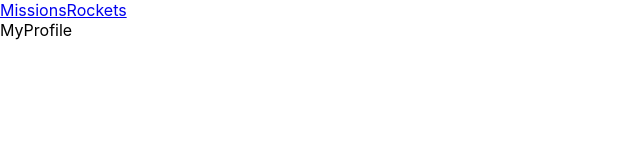
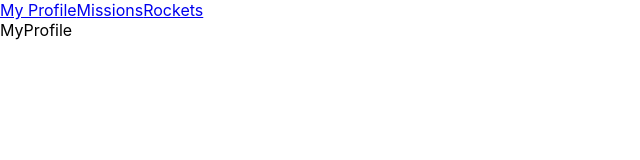
Before and after one commit to danielsafari143/space-x, a React (Create React App) app: page / in a window 1280 px wide. Shown: the top 160 px of the page, without its empty margins (0-640 px from the left). Built offline with nearby package versions, Linux system fonts and the light colour scheme; no server answers.

Commit message:
BASIC STRUCTURE

```diff
--- a/src/components/Navbar.jsx
+++ b/src/components/Navbar.jsx
@@ -4,6 +4,7 @@ import { NavLink } from 'react-router-dom';
 const Navbar = () => (
   <header>
     <nav>
+      <NavLink to="/">My Profile</NavLink>
       <NavLink to="/missions">Missions</NavLink>
       <NavLink to="/rockets">Rockets</NavLink>
     </nav>
```
